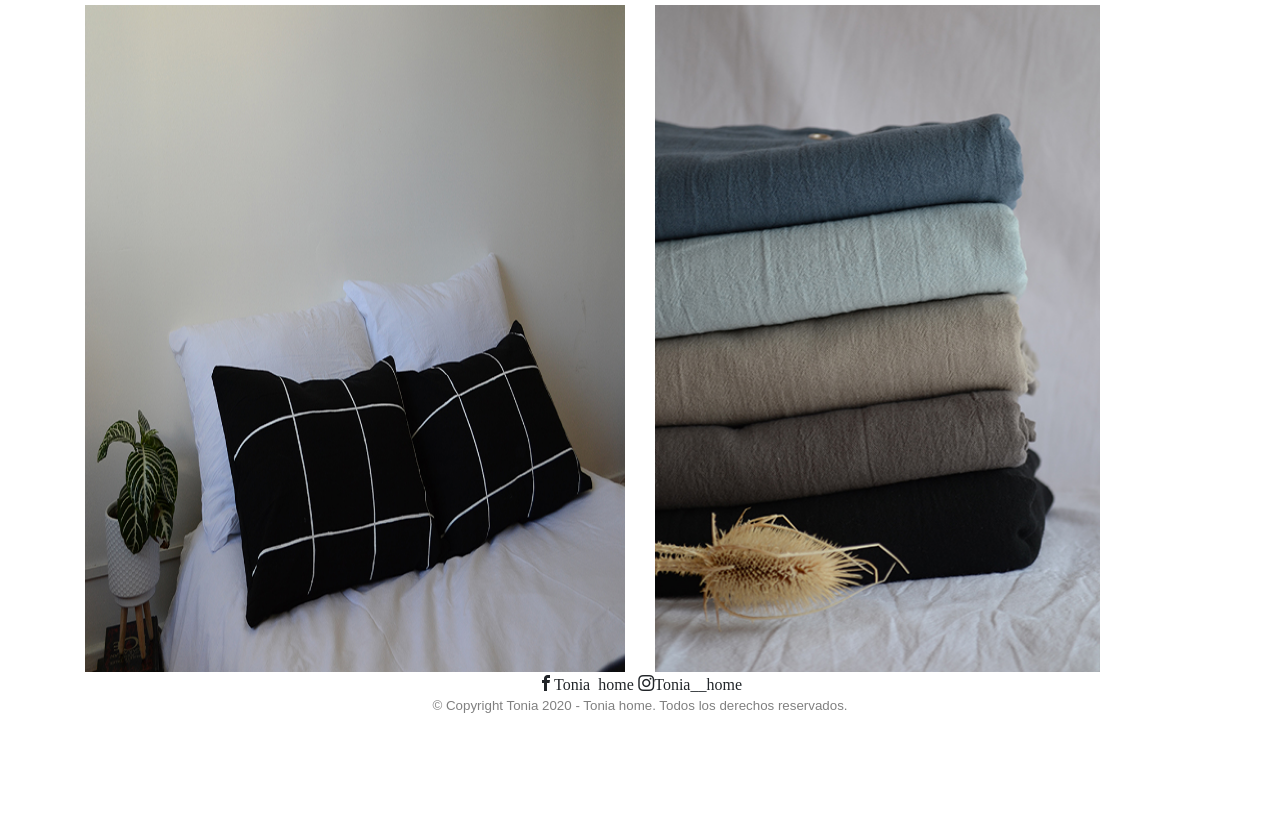
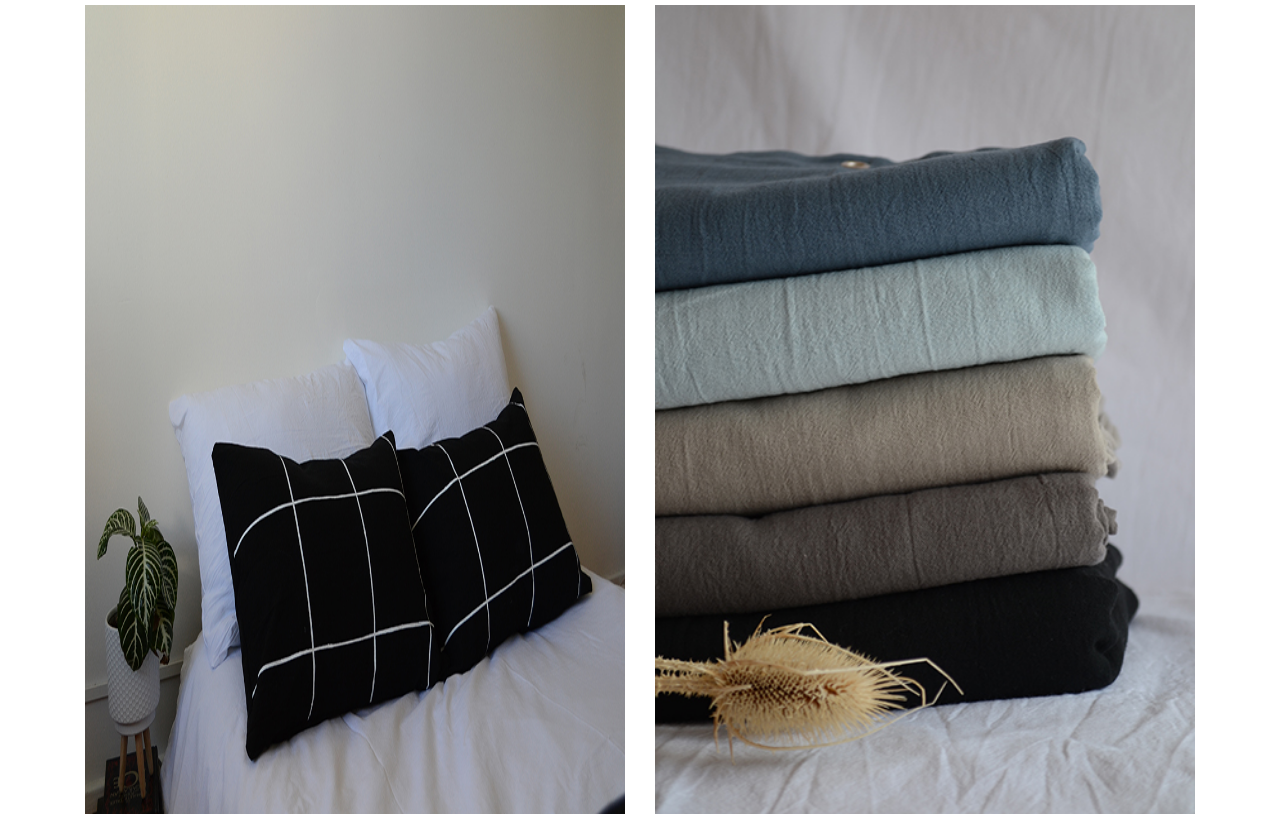
Before and after one commit to RodrigoFunes/Tonia, a website: page index.html in a window 1280 px wide. Shown: the part 532-1346 px from the top of the page. Before the commit the page ends 1264 px from the top, so only its background shows below. Drawn offline with nearby package versions, Linux system fonts and the light colour scheme; files whose address does not match are found by name.

Commit message:
centre las imagenes del index

```diff
--- a/index.html
+++ b/index.html
@@ -52,7 +52,7 @@
             <div class="container">
             <div class="row">
             <img class="col-lg-6" src="./images/almohadonesestilos.JPG" alt="almohadon">
-            <img class="col-lg-5" src="./images/fundas.JPG" alt="fundas">
+            <img class="col-lg-6" src="./images/fundas.JPG" alt="fundas">
           </div>
         </div>
         </section>
```
